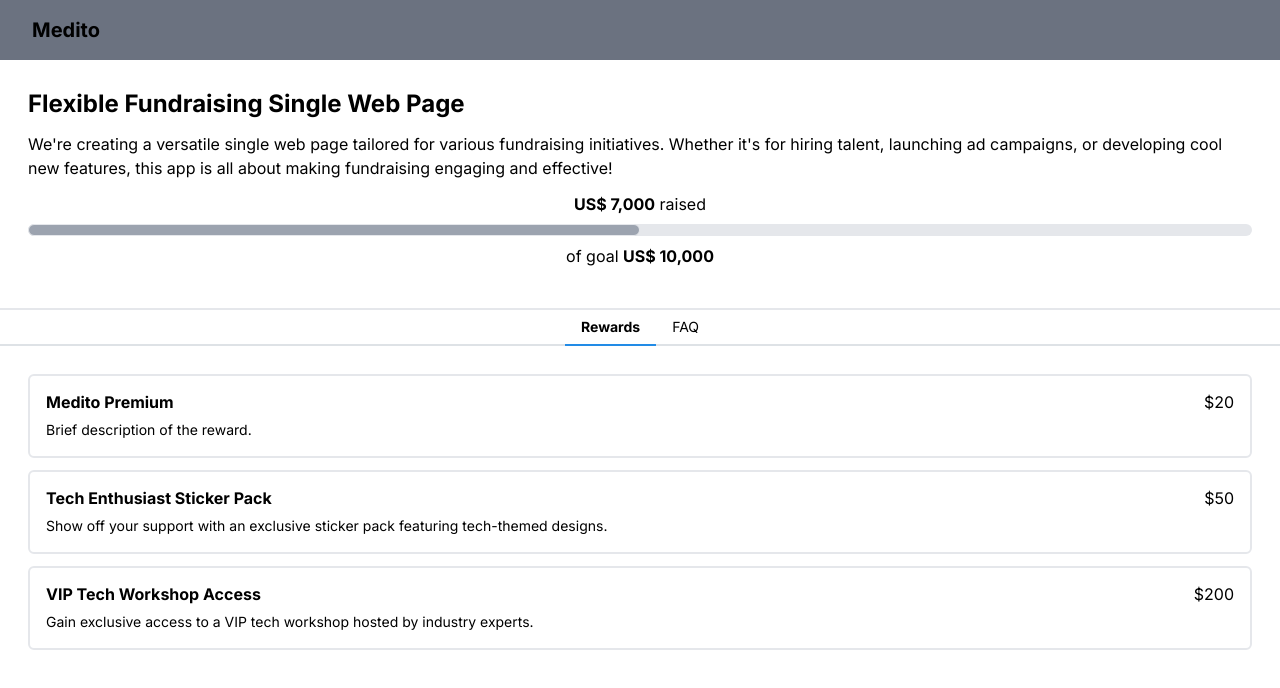
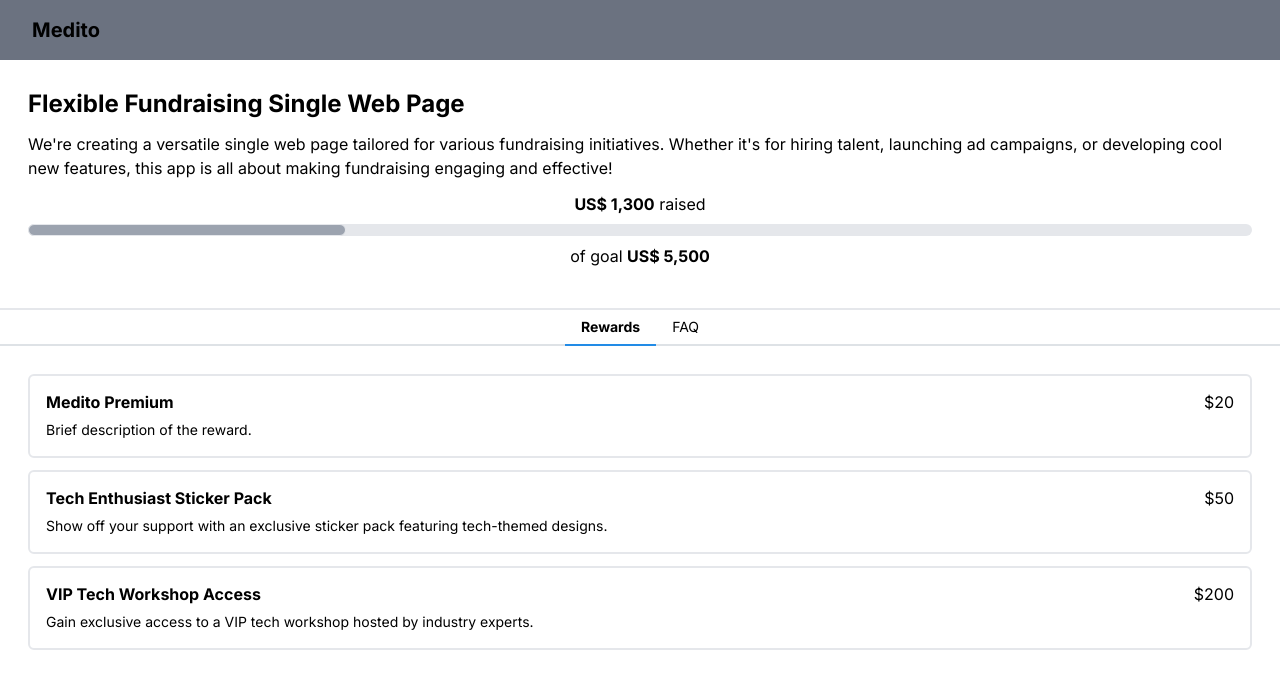
Before and after one commit to bensuwun/medito-fundraising, a Next.js app: page / in a window 1280 px wide. Shown: the top 688 px of the page. Built offline with nearby package versions, Linux system fonts and the light colour scheme.

Commit message:
Integrated amount raised and progress bar

```diff
--- a/data/db.json
+++ b/data/db.json
@@ -10,7 +10,7 @@
     },
     {
       "name": "Felix",
-      "amount": 350
+      "amount": 1000
     }
   ]
 }
--- a/src/components/project/Progress.tsx
+++ b/src/components/project/Progress.tsx
@@ -1,23 +1,45 @@
-import { Button } from "@mantine/core";
+import { cashFormatter } from "../../helpers/numberFormatter";
+import calculateGoalPercentage from "../../helpers/calculateGoalPercentage";
 
 /**
- * Props:
- *  - Amount Raised
- *  - Target Amount
+ *  Displays the target amount of the fundraising initiative. Fetches the total amount raised from API.
  */
-export default function ProgressBar() {
+export default async function ProgressBar(
+    {
+        targetAmt
+    }: {
+        targetAmt: number
+    })
+{
+    var dataRetrieved: boolean = true;
+    var totalAmtRaised: number = 0;
+    // DEV NOTES: Update API call to total amount raised here.
+    try {
+        const response = await fetch("http://localhost:3000/api/totalAmountRaised", { cache: 'no-store' });
+        const data = await response.json();
+        totalAmtRaised = data.sum;
+        console.log(totalAmtRaised);
+    } catch (error) {
+        dataRetrieved = false;
+        console.log(error);
+    }
+
+    // Calculate goal percentage
+    const goalPercentage = calculateGoalPercentage(totalAmtRaised, targetAmt);
+
     return (
+        !dataRetrieved ? <p>Failed to retrieve donation data.</p> :
         <div className="flex flex-col items-center gap-2">
             <p>
-                <span className="font-bold">US$ 7,000</span> raised
+                <span className="font-bold">US$ {cashFormatter(totalAmtRaised)}</span> raised
             </p>
             {/* Progress Bar Container */}
             <div className="flex w-full rounded-md relative h-3 bg-gray-200">
-                <div className="rounded-md border bg-gray-400 relative w-1/2">
+                <div className="rounded-md border bg-gray-400 relative" style={{width: goalPercentage}}>
                 </div>
             </div>
             <p>
-                of goal <span className="font-bold">US$ 10,000 </span>
+                of goal <span className="font-bold">US$ {cashFormatter(5500.2)} </span>
             </p>
         </div>
     )
--- a/src/components/project/ProjectDetails.tsx
+++ b/src/components/project/ProjectDetails.tsx
@@ -19,7 +19,8 @@ export default function ProjectDetails (
             <h1 className="font-bold text-2xl">{name}</h1>
             <p>{description}</p>
             {/* Progress Bar */}
-            <Progress />
+            {/* @ts-expect-error Server Component */}
+            <Progress targetAmt={targetAmt}/>
 
             {/* Donate Button */}
             <div>
--- /dev/null
+++ b/src/helpers/calculateGoalPercentage.ts
@@ -0,0 +1,10 @@
+/**
+ * Calculates the percentage
+ * @param amtRaised
+ * @param targetAmt
+ * @returns
+ */
+export default function calculateGoalPercentage(amtRaised: number, targetAmt: number): string {
+    const goalPercentage = amtRaised / targetAmt * 100;
+    return `${goalPercentage}%`;
+}
--- /dev/null
+++ b/src/helpers/numberFormatter.ts
@@ -0,0 +1,16 @@
+/**
+ * Formats cash amount into US locale currency, including proper comma separation. Decimals are ignored.
+ * @param amount - cash amount to be formatted
+ * @returns
+ */
+export function cashFormatter (amount: number | string) : string {
+    if (typeof(amount) === "string")
+        amount = parseInt(amount);
+
+    const nFormat = new Intl.NumberFormat("en-US", {
+        style: "decimal",
+        minimumFractionDigits: 0,
+        maximumFractionDigits: 0
+      });
+    return nFormat.format(amount);
+};
```
Also changed, not shown: 1 other file (tests, documents, lock files or other folders).
